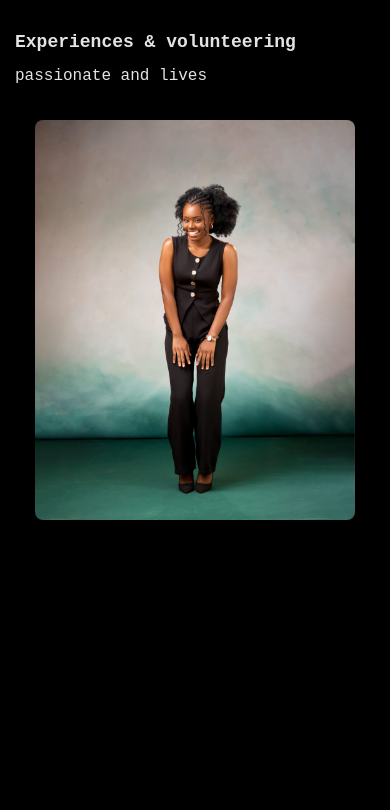
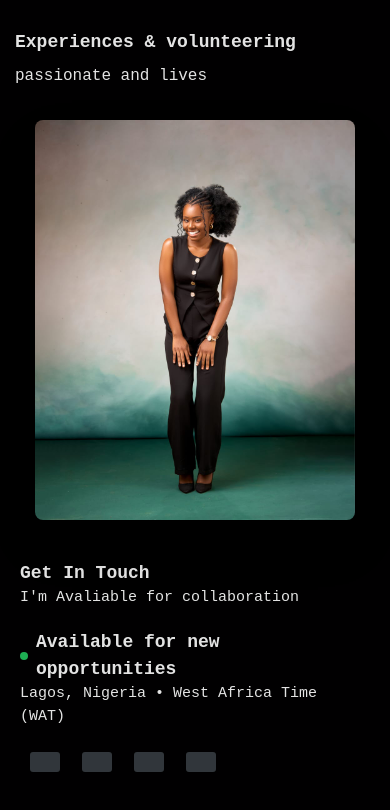
Before and after one commit to BeeC00des/Portfolio, a React (Create React App) app: page / in a window 390 px wide. Shown: the part 3460-4270 px from the top of the page. Before the commit the page ends 3980 px from the top, so only its background shows below. Built offline with nearby package versions, Linux system fonts and the light colour scheme.

Commit message:
feat: social now responsive

```diff
--- a/src/components/sections/social.js
+++ b/src/components/sections/social.js
@@ -1,25 +1,21 @@
 import PropTypes from 'prop-types';
 import SocialBtn from '../Buttons/socialBtn';
-// import { getIcon} from '@iconify/react';
 
 import instagramIcon from '@iconify/icons-mdi/instagram';
 import twitterIcon from '@iconify/icons-mdi/twitter';
 import githubIcon from '@iconify/icons-mdi/github';
 import linkedinIcon from '@iconify/icons-mdi/linkedin';
 
-
 const instag = instagramIcon;
 const tweet = twitterIcon;
 const github = githubIcon;
 const linkedIn = linkedinIcon;
-// const test = getIcon('mdi:github');
 
-
-const Social = ({ mainText, subText, text1, text2, img, onClick }) => {
+const Social = ({ mainText, subText }) => {
   return (
     <>
-      <div className='flex justify-between items-center px-[45px] py-0 py-10'>
-        <div className="">
+      <div className='flex flex-col sm:flex-row justify-between items-start sm:items-center px-5 sm:px-[45px] py-10 gap-6 sm:gap-0'>
+        <div>
           <div className="section">
             <h1 className="text">{mainText}</h1>
             <p className="smallText">{subText}</p>
@@ -32,27 +28,23 @@
             </div>
             <p className="smallText">Lagos, Nigeria • West Africa Time (WAT)</p>
           </div>
-
         </div>
 
-        <div class="sectionSocial">
+        <div className="flex flex-row  gap-3">
           <SocialBtn img={instag} />
           <SocialBtn img={linkedIn} />
           <SocialBtn img={tweet} />
           <SocialBtn img={github} />
-          {/* <SocialBtn img={test}/>   */}
         </div>
       </div>
-
     </>
-  )
-}
-
+  );
+};
 
 Social.propTypes = {
   text: PropTypes.string,
   mainText: PropTypes.string,
+  subText: PropTypes.string,
+};
 
-}
-
-export default Social
+export default Social;
--- a/src/pages/Home.js
+++ b/src/pages/Home.js
@@ -49,11 +49,14 @@
             </div>
 
 
-             {/*
+
 
             <Social
                 mainText="Get In Touch"
                 subText="I'm Avaliable for collaboration" />
+
+
+             {/*
 
             <Footer footerItem="Made with ❤️ from Beec00des" />
 
```
